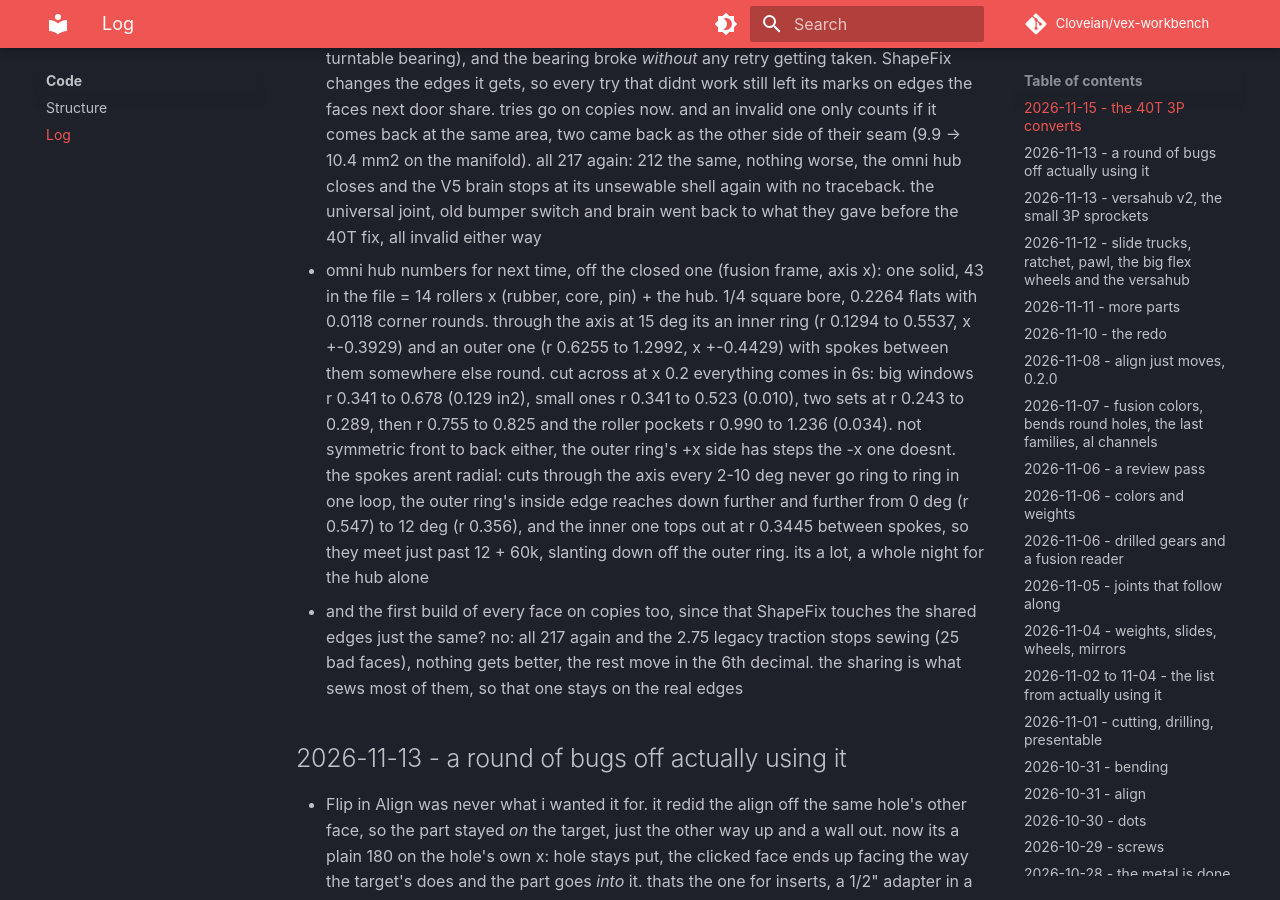
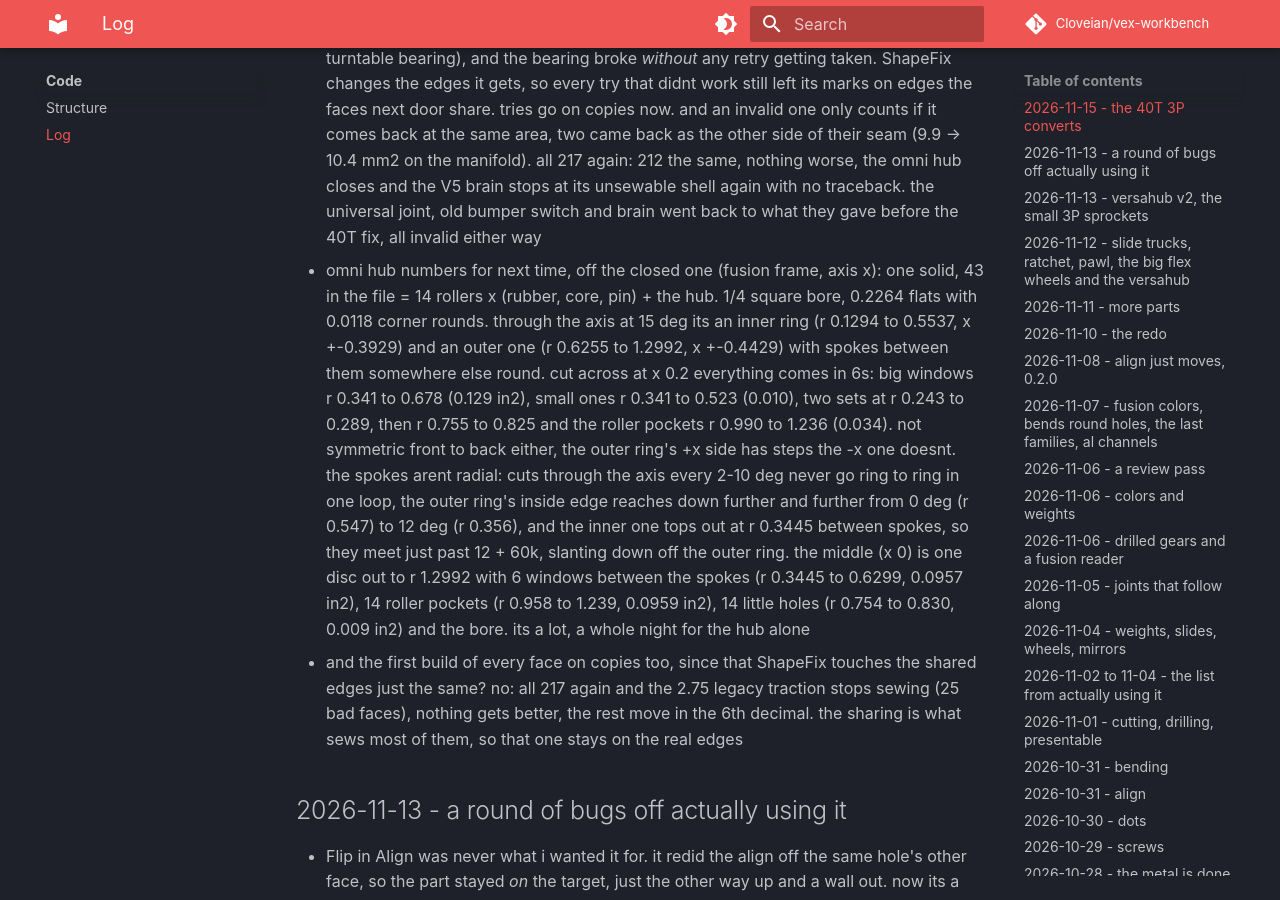
Before and after one commit to Cloveian/vex-workbench, an MkDocs documentation site: the page built from docs/code/log.md, in a window 1280 px wide and 900 px high, scrolled down 1356 px. Built offline with MkDocs 1.6.1 and Material for MkDocs 9.7.7, drawn with Linux system fonts in a browser that asks for light colours; comment, search, counter and statistics services are not loaded.

Commit message:
and the omni middle, 6 spokes 14 pockets

```diff
--- a/docs/code/log.md
+++ b/docs/code/log.md
@@ -9,7 +9,7 @@
 - the boss holes only get dots on the front: out the back they cross r 0.5584 where the web starts rising, so theres no flat loop. and the slot bits split off by the bosses got dots at first, they're all arcs and generated parts dotted any loop of just circles. one center now
 - the 2.75 legacy omni hub: its open edges are all on one swept lemon torus face (record 7059, 872 mm2, 1 + 36 loops) that comes out invalid while its mirror twin 5811 is fine. one of its edges crosses u = 0 right under the outer circle's vertex. retrying invalid swept faces at the other u = 0 spots closes the hub: 1909 faces, 1.36912 in3, still not a valid solid cuz of 5 planes (22 mm2 each) that a face fix sorts on their own
 - first go at that broke 3 files that were fine (pneumatic manifold, limit switch, small turntable bearing), and the bearing broke *without* any retry getting taken. ShapeFix changes the edges it gets, so every try that didnt work still left its marks on edges the faces next door share. tries go on copies now. and an invalid one only counts if it comes back at the same area, two came back as the other side of their seam (9.9 -> 10.4 mm2 on the manifold). all 217 again: 212 the same, nothing worse, the omni hub closes and the V5 brain stops at its unsewable shell again with no traceback. the universal joint, old bumper switch and brain went back to what they gave before the 40T fix, all invalid either way
-- omni hub numbers for next time, off the closed one (fusion frame, axis x): one solid, 43 in the file = 14 rollers x (rubber, core, pin) + the hub. 1/4 square bore, 0.2264 flats with 0.0118 corner rounds. through the axis at 15 deg its an inner ring (r 0.1294 to 0.5537, x +-0.3929) and an outer one (r 0.6255 to 1.2992, x +-0.4429) with spokes between them somewhere else round. cut across at x 0.2 everything comes in 6s: big windows r 0.341 to 0.678 (0.129 in2), small ones r 0.341 to 0.523 (0.010), two sets at r 0.243 to 0.289, then r 0.755 to 0.825 and the roller pockets r 0.990 to 1.236 (0.034). not symmetric front to back either, the outer ring's +x side has steps the -x one doesnt. the spokes arent radial: cuts through the axis every 2-10 deg never go ring to ring in one loop, the outer ring's inside edge reaches down further and further from 0 deg (r 0.547) to 12 deg (r 0.356), and the inner one tops out at r 0.3445 between spokes, so they meet just past 12 + 60k, slanting down off the outer ring. its a lot, a whole night for the hub alone
+- omni hub numbers for next time, off the closed one (fusion frame, axis x): one solid, 43 in the file = 14 rollers x (rubber, core, pin) + the hub. 1/4 square bore, 0.2264 flats with 0.0118 corner rounds. through the axis at 15 deg its an inner ring (r 0.1294 to 0.5537, x +-0.3929) and an outer one (r 0.6255 to 1.2992, x +-0.4429) with spokes between them somewhere else round. cut across at x 0.2 everything comes in 6s: big windows r 0.341 to 0.678 (0.129 in2), small ones r 0.341 to 0.523 (0.010), two sets at r 0.243 to 0.289, then r 0.755 to 0.825 and the roller pockets r 0.990 to 1.236 (0.034). not symmetric front to back either, the outer ring's +x side has steps the -x one doesnt. the spokes arent radial: cuts through the axis every 2-10 deg never go ring to ring in one loop, the outer ring's inside edge reaches down further and further from 0 deg (r 0.547) to 12 deg (r 0.356), and the inner one tops out at r 0.3445 between spokes, so they meet just past 12 + 60k, slanting down off the outer ring. the middle (x 0) is one disc out to r 1.2992 with 6 windows between the spokes (r 0.3445 to 0.6299, 0.0957 in2), 14 roller pockets (r 0.958 to 1.239, 0.0959 in2), 14 little holes (r 0.754 to 0.830, 0.009 in2) and the bore. its a lot, a whole night for the hub alone
 - and the first build of every face on copies too, since that ShapeFix touches the shared edges just the same? no: all 217 again and the 2.75 legacy traction stops sewing (25 bad faces), nothing gets better, the rest move in the 6th decimal. the sharing is what sews most of them, so that one stays on the real edges
 
 ## 2026-11-13 - a round of bugs off actually using it
```
